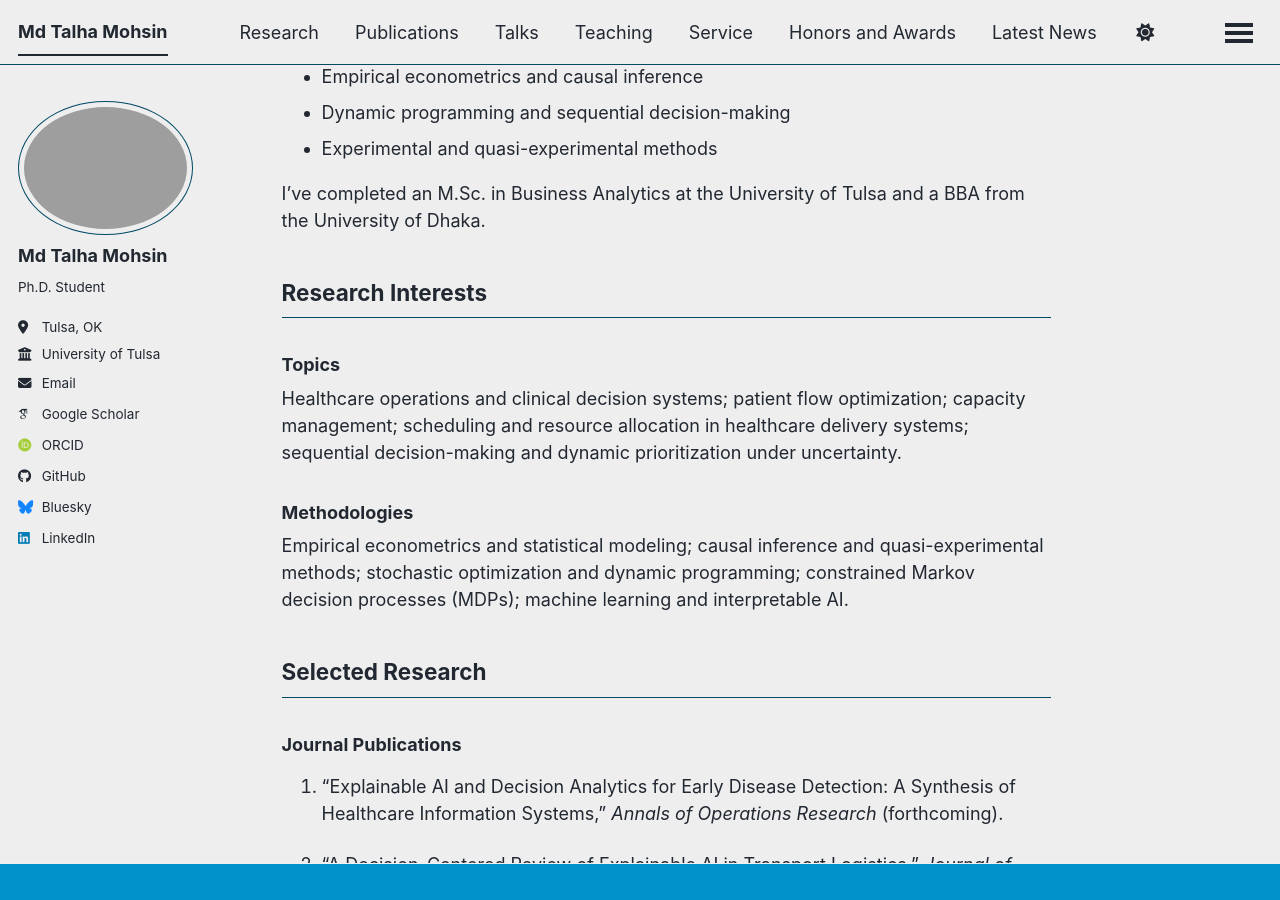
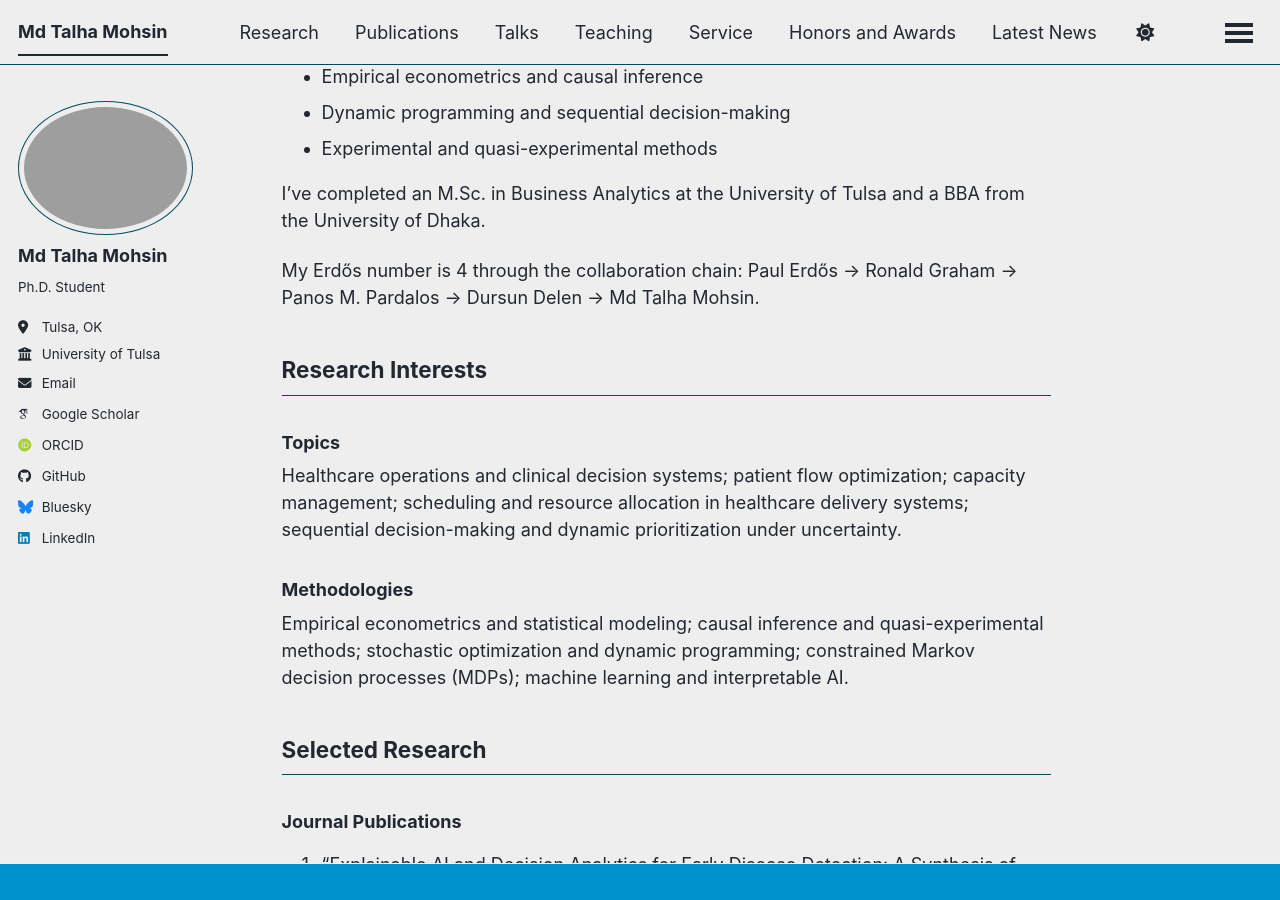
Before and after one commit to mdtalhamohsin/mdtalhamohsin.github.io, a Jekyll site: the page built from _pages/about.md, in a window 1280 px wide and 900 px high, scrolled down 361 px. Built offline with Jekyll 4.4.1, drawn with Linux system fonts in a browser that asks for light colours; some web fonts are replaced; a script bundle is joined from its source files by our own code; library files that are not in the unit come from our copies.

Commit message:
Update about.md

```diff
--- a/_pages/about.md
+++ b/_pages/about.md
@@ -18,6 +18,9 @@ My methodological interests include:
 - Experimental and quasi-experimental methods
 
 I've completed an M.Sc. in Business Analytics at the University of Tulsa and a BBA from the University of Dhaka.
+
+My Erdős number is 4 through the collaboration chain:
+Paul Erdős → Ronald Graham → Panos M. Pardalos → Dursun Delen → Md Talha Mohsin.
 
 
 ## Research Interests
```
